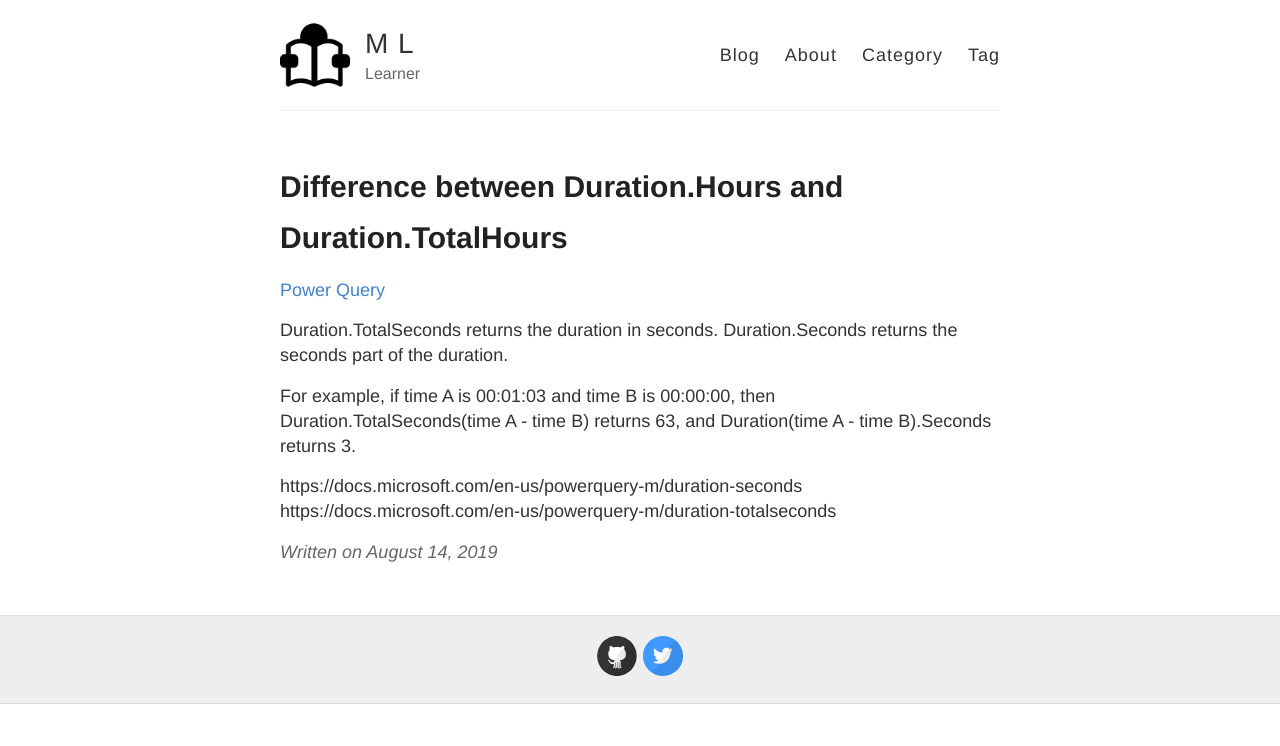
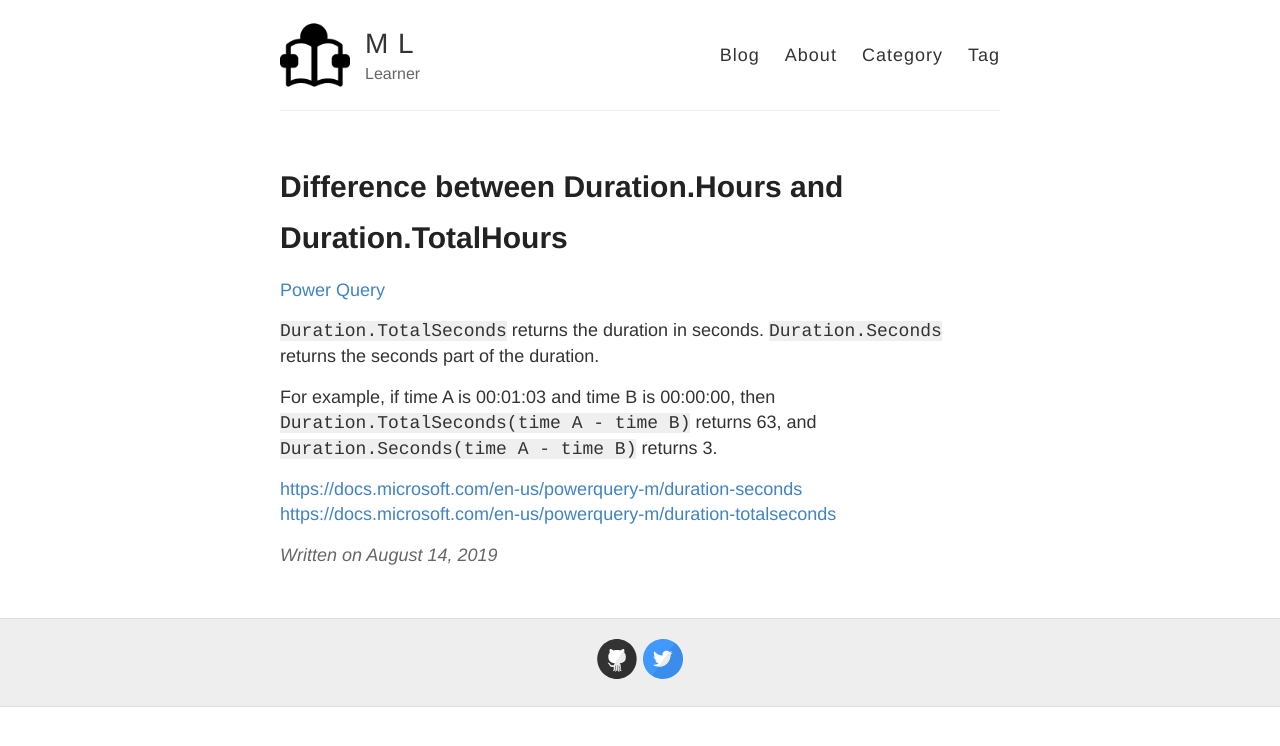
Before and after one commit to MingLang/MingLang.github.io, a Jekyll site: the page built from _posts/2019-08-14-Difference-between-Duration.Hours-and-Duration.TotalHours.md, in a window 1280 px wide. Shown: the top 746 px of the page. Built offline with Jekyll 4.4.1, drawn with Linux system fonts in a browser that asks for light colours; part of the change alters nothing that is shown.

Commit message:
Update 2019-08-14-Difference-between-Duration.Hours-and-Duration.TotalHours.md

```diff
--- a/_posts/2019-08-14-Difference-between-Duration.Hours-and-Duration.TotalHours.md
+++ b/_posts/2019-08-14-Difference-between-Duration.Hours-and-Duration.TotalHours.md
@@ -5,10 +5,10 @@ category: Power Query
 tags: [Power Query]
 ---
 
-Duration.TotalSeconds returns the duration in seconds.
-Duration.Seconds returns the seconds part of the duration.
+`Duration.TotalSeconds` returns the duration in seconds.
+`Duration.Seconds` returns the seconds part of the duration.
 
-For example, if time A is 00:01:03 and time B is 00:00:00, then Duration.TotalSeconds(time A - time B) returns 63, and Duration(time A - time B).Seconds returns 3.
+For example, if time A is 00:01:03 and time B is 00:00:00, then `Duration.TotalSeconds(time A - time B)` returns 63, and `Duration.Seconds(time A - time B)` returns 3.
 
-https://docs.microsoft.com/en-us/powerquery-m/duration-seconds
-https://docs.microsoft.com/en-us/powerquery-m/duration-totalseconds
+<https://docs.microsoft.com/en-us/powerquery-m/duration-seconds>
+<https://docs.microsoft.com/en-us/powerquery-m/duration-totalseconds>
```
